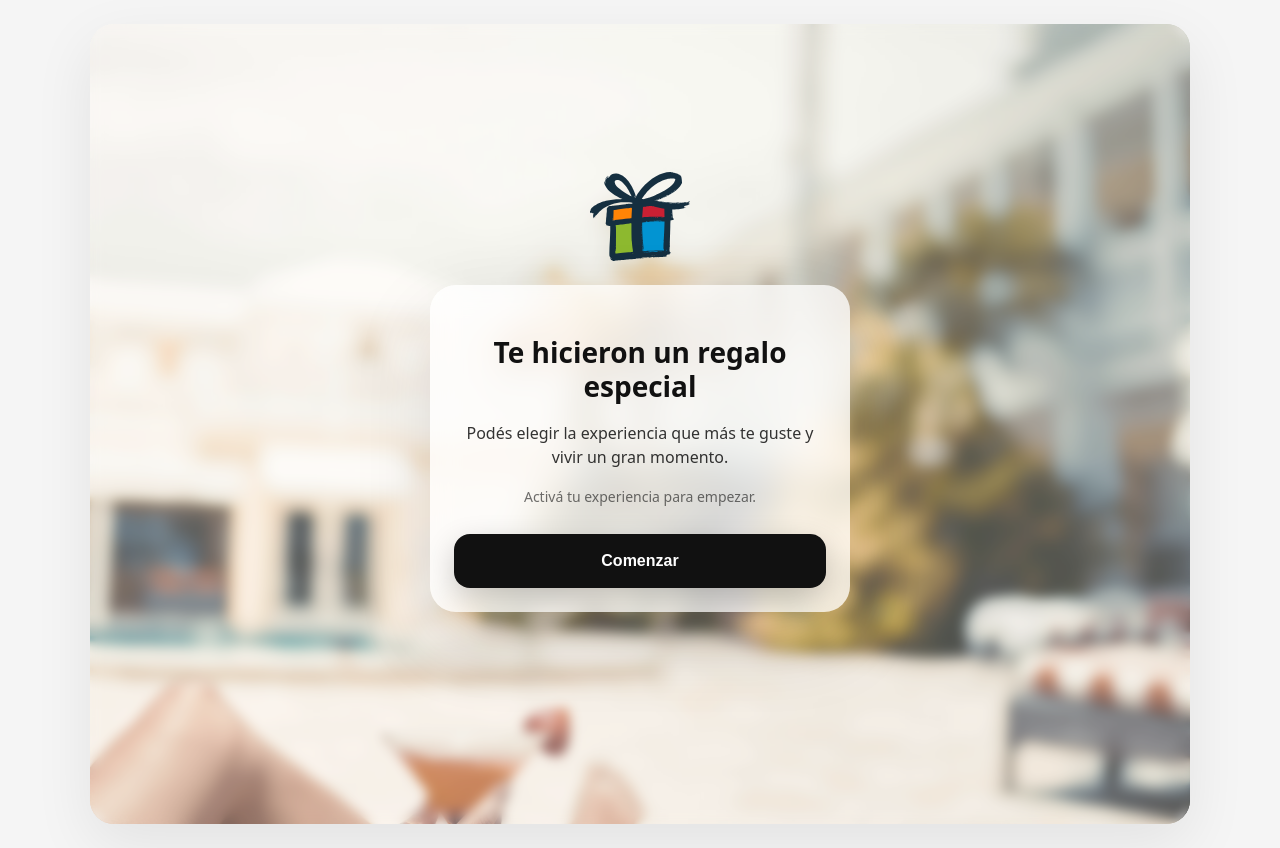
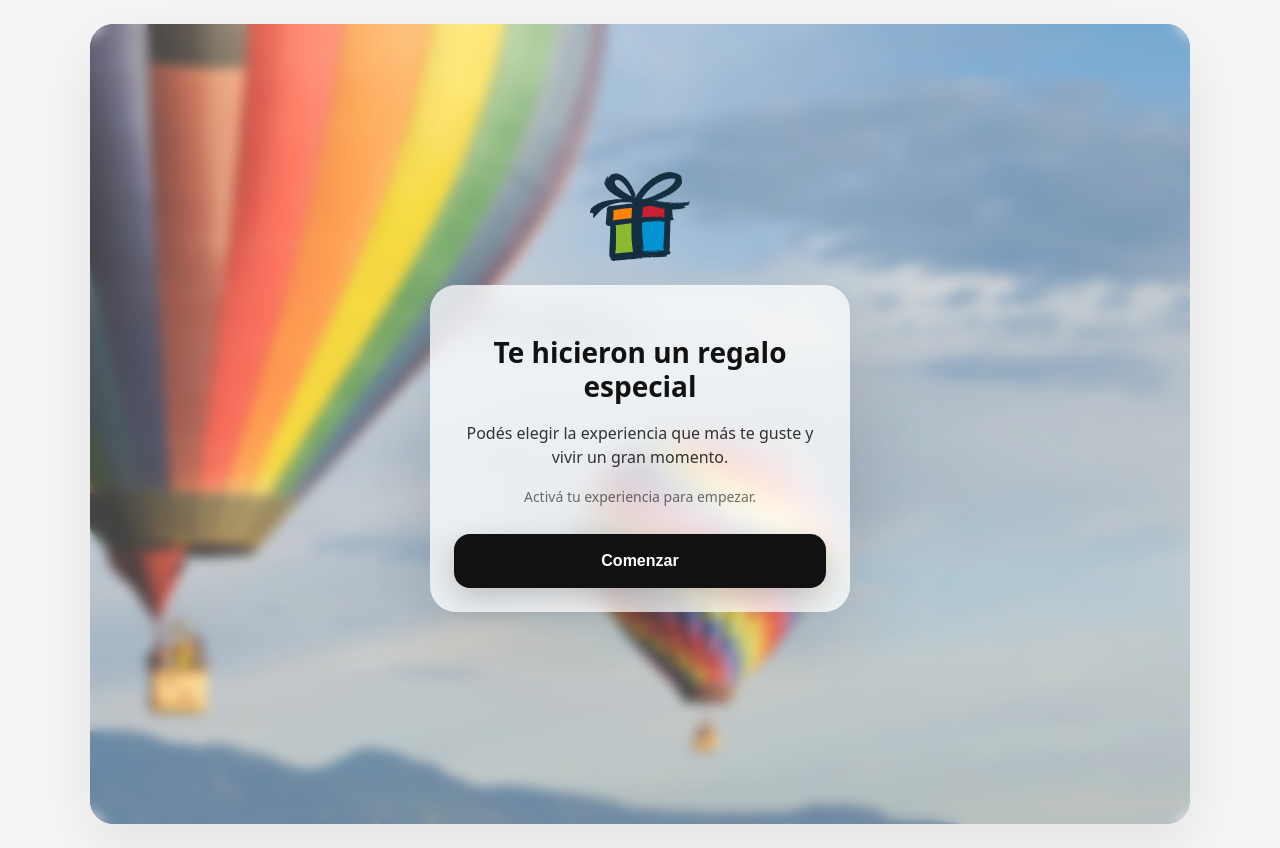
Before and after one commit to vivabox-co/vivabox-app, a Next.js app: page /activar in a window 1280 px wide. Built offline with nearby package versions, Linux system fonts and the light colour scheme.

Commit message:
Update welcome image on /activar flow to image_welcome.png
Replaces image_welcome.jpg across activar, activacion-completa,
reservar/fechas, and experience detail screens.

```diff
--- a/app/activacion-completa/page.tsx
+++ b/app/activacion-completa/page.tsx
@@ -140,7 +140,7 @@ const container = {
 const bgImage = {
   position: "absolute" as const,
   inset: 0,
-  backgroundImage: "url('/image/image_welcome.jpg')",
+  backgroundImage: "url('/image/image_welcome.png')",
   backgroundSize: "cover",
   backgroundPosition: "center",
   transform: "scale(1.05)",
--- a/app/activar/datos/page.tsx
+++ b/app/activar/datos/page.tsx
@@ -234,7 +234,7 @@ const container: React.CSSProperties = {
 const bgImage: React.CSSProperties = {
   position: "absolute",
   inset: 0,
-  backgroundImage: "url('/image/image_welcome.jpg')",
+  backgroundImage: "url('/image/image_welcome.png')",
   backgroundSize: "cover",
   backgroundPosition: "center",
   transform: "scale(1.05)",
--- a/app/activar/page.tsx
+++ b/app/activar/page.tsx
@@ -70,7 +70,7 @@ const container: React.CSSProperties = {
 const bgImage: React.CSSProperties = {
   position: "absolute",
   inset: 0,
-  backgroundImage: "url('/image/image_welcome.jpg')",
+  backgroundImage: "url('/image/image_welcome.png')",
   backgroundSize: "cover",
   backgroundPosition: "center",
   transform: "scale(1.05)",
--- a/app/reservar/fechas/page.tsx
+++ b/app/reservar/fechas/page.tsx
@@ -104,7 +104,7 @@ export default function FechasPage() {
     exp.image,
     ...(exp.gallery || []),
     "/image/image_activado1.jpg",
-    "/image/image_welcome.jpg",
+    "/image/image_welcome.png",
   ].filter((src, i, arr) => !!src && arr.indexOf(src) === i)
 
   function selectMoment(value: Moment) {
--- a/components/experience/ExperienceExploreMeta.tsx
+++ b/components/experience/ExperienceExploreMeta.tsx
@@ -40,7 +40,7 @@ export default function ExperienceExploreMeta({ exp }: Props) {
     exp.image,
     ...(exp.gallery || []),
     "/image/image_activado1.jpg",
-    "/image/image_welcome.jpg",
+    "/image/image_welcome.png",
   ].filter((src, i, arr) => !!src && arr.indexOf(src) === i)
   if (photos.length === 0) photos.push("/images/placeholder.jpg")
 
--- a/components/reco/DetailScreen.tsx
+++ b/components/reco/DetailScreen.tsx
@@ -39,7 +39,7 @@ export default function DetailScreen({ experience, onBack }: Props) {
     experience.image,
     ...(experience.gallery || []),
     '/image/image_activado1.jpg',
-    '/image/image_welcome.jpg',
+    '/image/image_welcome.png',
   ].filter((src, i, arr) => !!src && arr.indexOf(src) === i)
 
   return (
```
Also changed, not shown: public/image/image_welcome.jpg (deleted), public/image/image_welcome.png (renamed from public/image/image_activar1.png).
